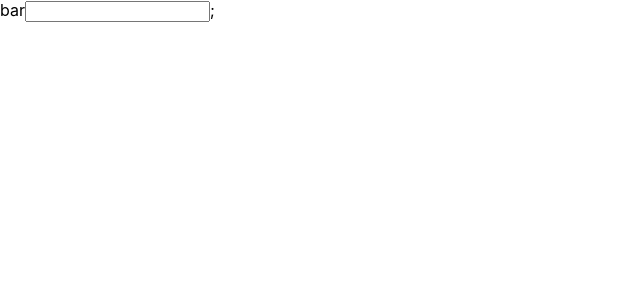
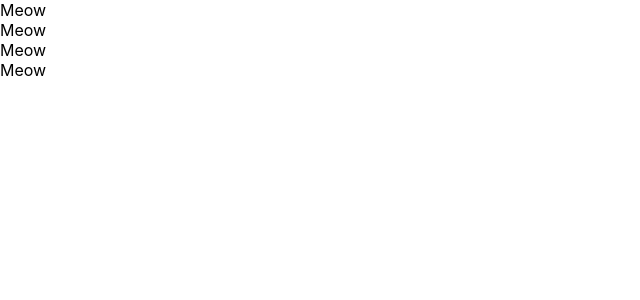
Before and after one commit to naoto-naka/udemy-react-redux-crud-application, a React (Create React App) app: page / in a window 1280 px wide. Shown: the top 300 px of the page, without its empty margins (0-640 px from the left). Built offline with nearby package versions, Linux system fonts and the light colour scheme.

Commit message:
:sparkles: create class components and function components

```diff
--- a/src/App.js
+++ b/src/App.js
@@ -1,12 +1,27 @@
 import React from 'react';
 
-function App() {
+// function App() {
+//   return (
+//     <div>
+//       <label htmlFor="bar">bar</label>
+//       <input type="text" onChange={() => {console.log("I am clicked!")}} />;
+//     </div>
+//   );
+// }
+
+const App = () => {
   return (
     <div>
-      <label htmlFor="bar">bar</label>
-      <input type="text" onChange={() => {console.log("I am clicked!")}} />;
+      <Cat />
+      <Cat />
+      <Cat />
+      <Cat />
     </div>
-  );
+  )
+}
+
+const Cat = () => {
+  return <div>Meow</div>
 }
 
 export default App;
```
